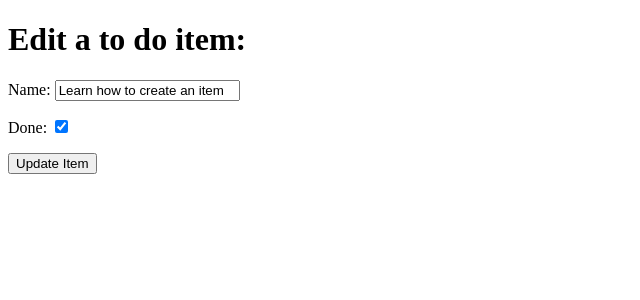
After one commit to FraserR1188/ci-fsf-hello-django, a Django app: page /edit/3 in a window 1280 px wide. The commit adds this page. Shown: the top 300 px of the page, without its empty margins (0-640 px from the left). Run offline with Django 3.2, Linux system fonts and the light colour scheme; data comes from the database, SQL or seed files in the repository; both versions use the stored data as it was after the commit.

Commit message:
Add edit function

```diff
--- /dev/null
+++ b/APP_NAME/templates/todo/edit_item.html
@@ -0,0 +1,19 @@
+<!DOCTYPE html>
+<html lang="en">
+  <head>
+    <meta charset="UTF-8" />
+    <meta name="viewport" content="width=device-width, initial-scale=1.0" />
+    <title>To do</title>
+  </head>
+  <body>
+    <h1>Edit a to do item:</h1>
+    <form method="POST">
+      {% csrf_token %} {{ form.as_p }}
+      <div>
+        <p>
+          <button type="submit">Update Item</button>
+        </p>
+      </div>
+    </form>
+  </body>
+</html>
--- a/APP_NAME/templates/todo/todo_list.html
+++ b/APP_NAME/templates/todo/todo_list.html
@@ -14,12 +14,13 @@
         <td><strike>{{ item.name }}</strike></td>
         {% else %}
         <td>{{ item.name }}</td>
-        {% endif %} {% empty %}
+        {% endif %}
         <td>
           <a href="/edit/{{ item.id }}">
             <button>Edit</button>
           </a>
         </td>
+        {% empty %}
       </tr>
       <tr></tr>
       {% endfor %}
--- a/APP_NAME/views.py
+++ b/APP_NAME/views.py
@@ -1,4 +1,4 @@
-from django.shortcuts import render, redirect
+from django.shortcuts import render, redirect, get_object_or_404
 from .models import Item
 from .forms import ItemForm
 # Create your views here.
@@ -22,3 +22,16 @@ def add_item(request):
         'form': form
     }
     return render(request, 'todo/add_item.html', context)
+
+def edit_item(request, item_id):
+    item = get_object_or_404(Item, id=item_id)
+    if request.method == 'POST':
+        form = ItemForm(request.POST, instance=item)
+        if form.is_valid():
+            form.save()
+            return redirect('get_todo_list')
+    form = ItemForm(instance=item)
+    context = {
+        'form': form
+    }
+    return render(request, 'todo/edit_item.html', context)
--- a/PROJ_NAME/urls.py
+++ b/PROJ_NAME/urls.py
@@ -15,10 +15,11 @@ Including another URLconf
 """
 from django.contrib import admin
 from django.urls import path
-from APP_NAME.views import get_todo_list, add_item
+from APP_NAME.views import get_todo_list, add_item, edit_item
 
 urlpatterns = [
     path('admin/', admin.site.urls),
     path('', get_todo_list, name='get_todo_list'),
-    path('add', add_item, name='add')
+    path('add', add_item, name='add'),
+    path('edit/<item_id>', edit_item, name='edit'),
 ]
```
Also changed, not shown: db.sqlite3.
